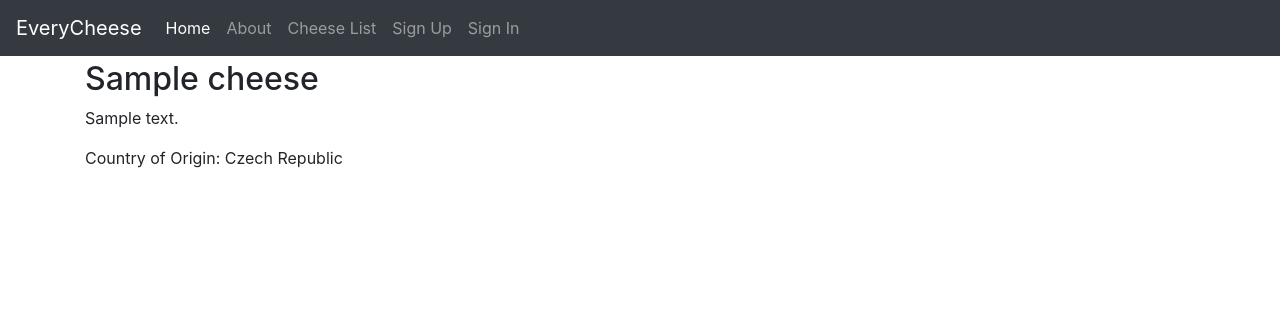
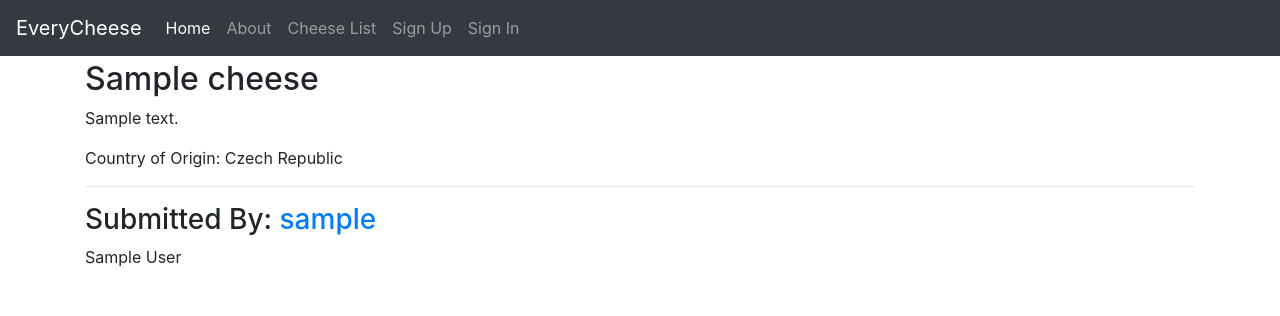
Before and after one commit to prbehere93/everycheese, a Django app: a page that uses everycheese/templates/cheeses/cheese_detail.html in a window 1280 px wide. Shown: the top 316 px of the page. Run offline with Django 3.2, Linux system fonts and the light colour scheme; tables that the repository leaves empty hold one stand-in row (values such as "Sample post"); some libraries are stand-ins or nearby versions.

Commit message:
added a creator field

```diff
--- a/everycheese/cheeses/views.py
+++ b/everycheese/cheeses/views.py
@@ -16,3 +16,7 @@ class CheeseDetailView(DetailView):
 class CheeseCreateView(LoginRequiredMixin,CreateView):
     model=cheese
     fields=['name','description','firmness','country_of_origin']
+
+    def form_valid(self, form):
+        form.instance.creator=self.request.user
+        return super().form_valid(form)
--- a/everycheese/templates/cheeses/cheese_detail.html
+++ b/everycheese/templates/cheeses/cheese_detail.html
@@ -13,4 +13,12 @@
     {% if cheese.country_of_origin %}
         <p>Country of Origin: {{ cheese.country_of_origin.name }}</p>
     {% endif %}
+
+    <hr>
+    <h3>Submitted By:
+        <a href="{% url 'users:detail' cheese.creator.username %}">{{cheese.creator.username}}</a>
+    </h3>
+    {% if cheese.creator.name %}
+        <p>{{cheese.creator.name}}</p>
+    {% endif %}
 {% endblock content %}
```
